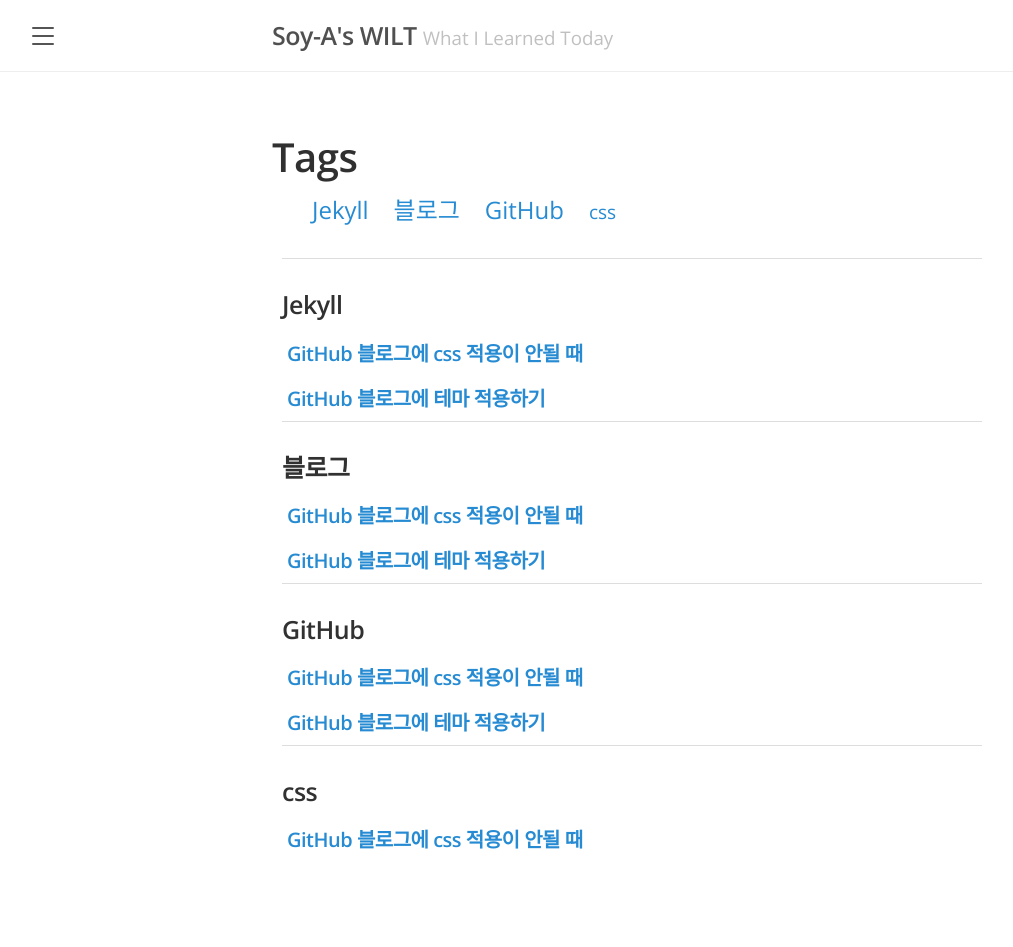
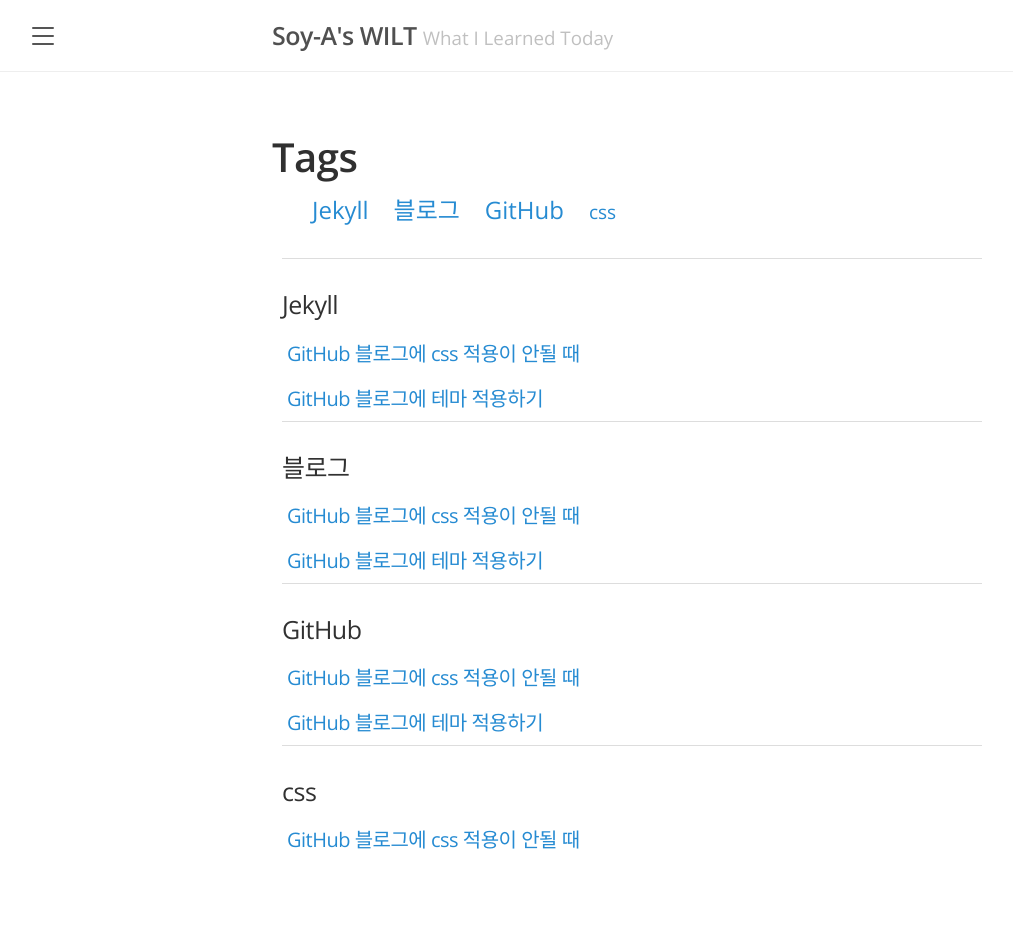
Before and after one commit to soy-A/soy-a.github.io, a Jekyll site: the page built from tags.md, in a window 1280 px wide. Shown: the whole page, without its empty margins (8-1021 px from the left). Built offline with Jekyll 4.4.1, drawn with Linux system fonts in a browser that asks for light colours.

Commit message:
Change font weight

```diff
--- a/public/css/lanyon.css
+++ b/public/css/lanyon.css
@@ -40,7 +40,7 @@
 
 /* Fonts */
 @import url('https://fonts.googleapis.com/css2?family=Noto+Sans+KR:wght@100;500&display=swap');
-@import url('https://fonts.googleapis.com/css2?family=Open+Sans:wght@300;600&display=swap');
+@import url('https://fonts.googleapis.com/css2?family=Open+Sans:wght@300;400;600&display=swap');
 
 @font-face {
   font-family: "Noto Sans KR";
@@ -66,7 +66,7 @@ html {
 h1, h2, h3, h4, h5, h6 {
   font-family: "Open Sans", 'Noto Sans KR';
   color: #313131;
-  font-weight: 500, 600;
+  font-weight: 400;
   letter-spacing: -.025rem;
 }
 
```
